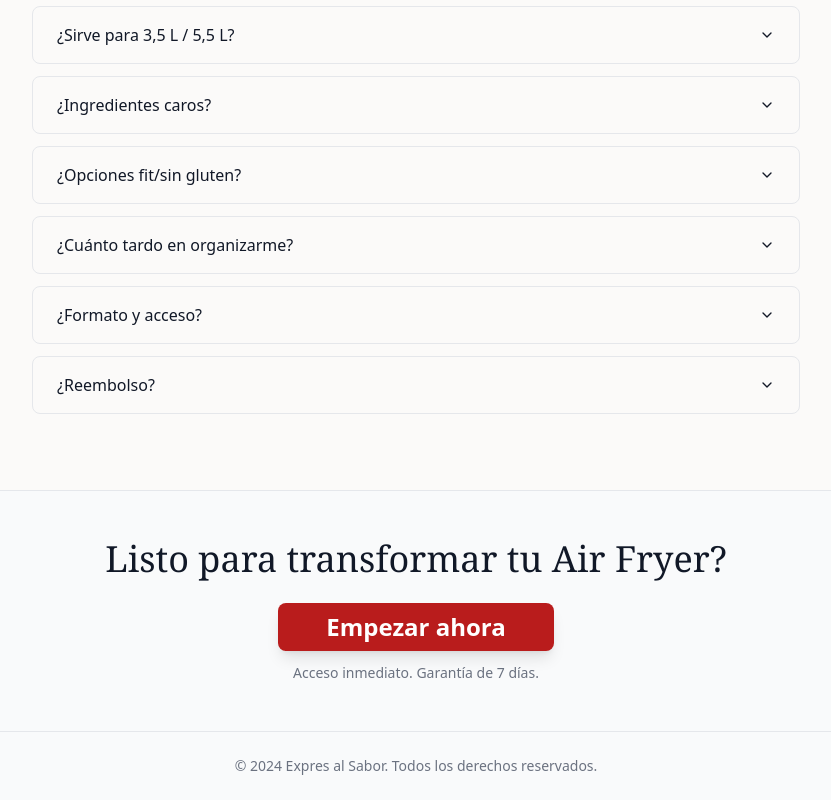
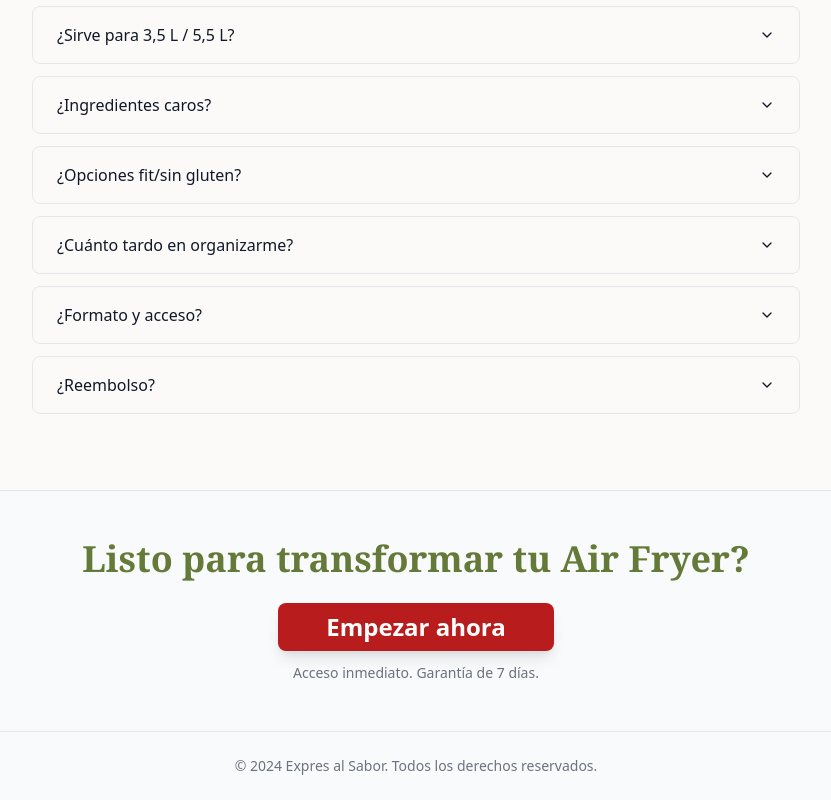
Before and after one commit to Laura271306/Expresalsabor, a React (Vite) app: page / in a window 1280 px wide. Shown: the part 8529-9329 px from the top of the page, without its empty margins (224-1055 px from the left). Built offline with nearby package versions, Linux system fonts and the light colour scheme.

Commit message:
[dyad] Highlighting the CTA footer heading with brand color - wrote 1 file(s)

```diff
--- a/src/components/CtaFooterSection.tsx
+++ b/src/components/CtaFooterSection.tsx
@@ -8,7 +8,7 @@ const CtaFooterSection: React.FC = () => {
     <SectionWrapper bgColor="light-gray" className="py-10 md:py-12 border-t border-gray-200">
       <div className="text-center max-w-3xl mx-auto">
         <h2 className="text-3xl md:text-4xl font-serif font-light text-gray-900 mb-6">
-          Listo para transformar tu Air Fryer?
+          <span className="font-bold text-brand-secondary">Listo para transformar tu Air Fryer?</span>
         </h2>
         <CtaButton
           className={cn(
```
